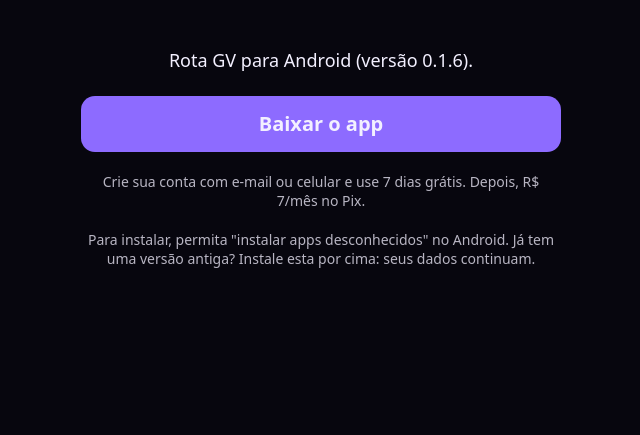
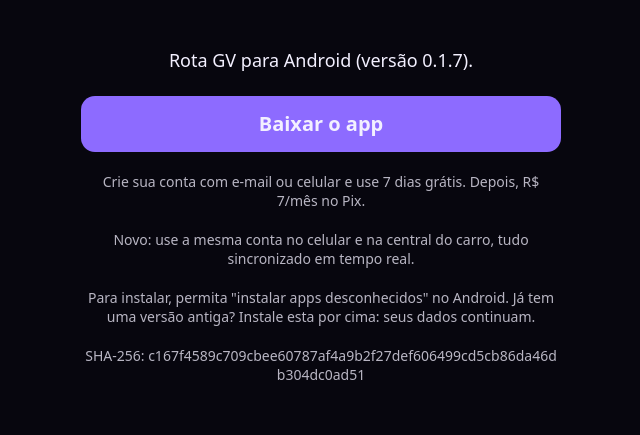
Before and after one commit to marlondouglas/luna-neural-space, a plain HTML site: page download.html in a window 1280 px wide. Shown: the whole page, without its empty margins (319-959 px from the left). Drawn offline with Linux system fonts and the light colour scheme.

Commit message:
Página de download: Rota GV 0.1.7 (link da release v0.1.7 + SHA-256)

```diff
--- a/download.html
+++ b/download.html
@@ -17,10 +17,12 @@
 </head>
 <body>
   <main>
-    <p>Rota GV para Android (versão 0.1.6).</p>
-    <a class="btn" href="https://github.com/marlondouglas/luna-neural-space/releases/download/v0.1.6/luna-neural-space-teste.apk" download>Baixar o app</a>
+    <p>Rota GV para Android (versão 0.1.7).</p>
+    <a class="btn" href="https://github.com/marlondouglas/luna-neural-space/releases/download/v0.1.7/luna-neural-space-teste.apk" download>Baixar o app</a>
     <small>Crie sua conta com e-mail ou celular e use 7 dias grátis. Depois, R$ 7/mês no Pix.</small>
+    <small>Novo: use a mesma conta no celular e na central do carro, tudo sincronizado em tempo real.</small>
     <small>Para instalar, permita "instalar apps desconhecidos" no Android. Já tem uma versão antiga? Instale esta por cima: seus dados continuam.</small>
+    <small style="word-break: break-all;">SHA-256: c167f4589c709cbee60787af4a9b2f27def606499cd5cb86da46db304dc0ad51</small>
   </main>
 </body>
 </html>
```
